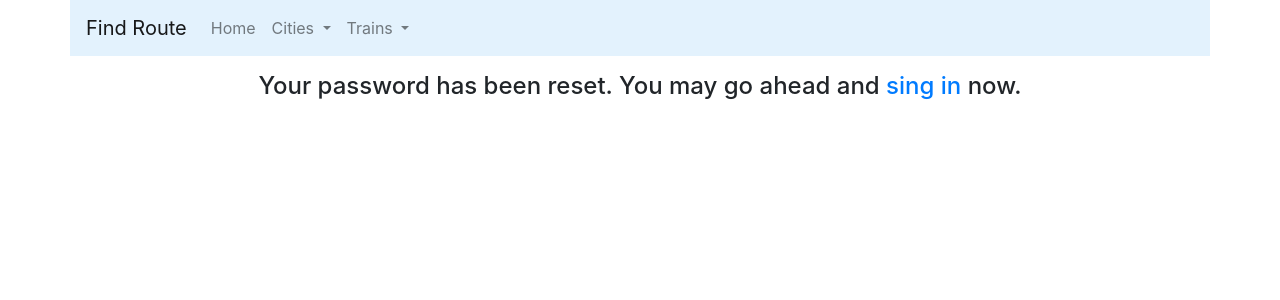
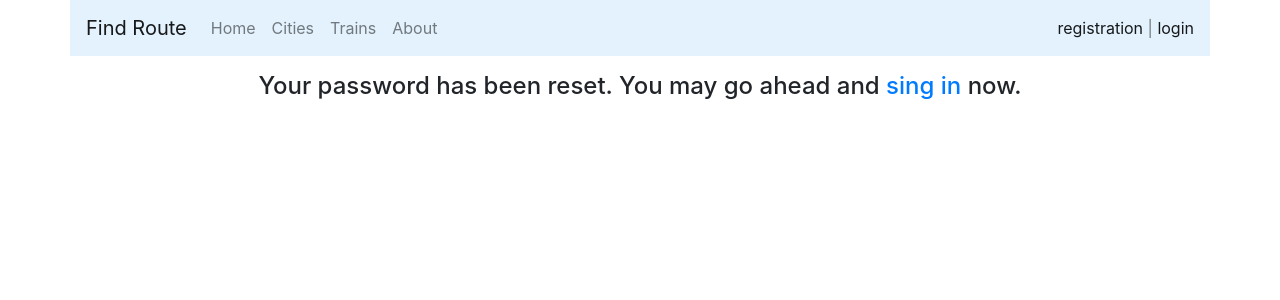
Before and after one commit to Atlan7/find_route, a Django app: page /accounts/reset_password_complete/ in a window 1280 px wide. Shown: the top 300 px of the page. Run offline with Django 3.2, Linux system fonts and the light colour scheme; parts of the project's set-up code (start-up, migrations or seed data) failed here and were passed over; some libraries are stand-ins or nearby versions.

Commit message:
Added action with account

```diff
--- a/templates/inc/_nav.html
+++ b/templates/inc/_nav.html
@@ -1,4 +1,5 @@
 {% url 'find_route' as find_route_url %}
+{% url 'about' as about_url %}
 {% url 'cities:view_cities' as view_cities_url %}
 {% url 'cities:add_city' as add_city_url %}
 {% url 'trains:view_trains' as view_trains_url %}
@@ -15,8 +16,10 @@
             <li class="nav-item {% if request.path == find_route_url %} active {% endif %} ">
                 <a class="nav-link" href="{% url 'find_route' %}"> Home </a>
             </li>
+            {% if user.is_superuser %}
                 <li class="nav-item dropdown {% if request.path == view_cities_url or request.path == add_city_url %} active {% endif %} ">
-                <a class="nav-link dropdown-toggle" href="" id="navbarDropdownMenuLink" role="button" data-toggle="dropdown" aria-haspopup="true" aria-expanded="false">
+                    <a class="nav-link dropdown-toggle" href="" id="navbarDropdownMenuLink" role="button" data-toggle="dropdown"
+                        aria-haspopup="true" aria-expanded="false">
                          Cities
                     </a>
                     <div class="dropdown-menu" aria-labelledby="navbarDropdownMenuLink">
@@ -25,7 +28,8 @@
                     </div>
                 </li>
                 <li class="nav-item dropdown {% if request.path == view_trains_url or request.path == add_train_url %} active {% endif %}">
-                <a class="nav-link dropdown-toggle" href="" id="navbarDropdownMenuLink" role="button" data-toggle="dropdown" aria-haspopup="true" aria-expanded="false">
+                    <a class="nav-link dropdown-toggle" href="" id="navbarDropdownMenuLink" role="button" data-toggle="dropdown" aria-haspopup="true"
+                        aria-expanded="false">
                          Trains
                     </a>
                     <div class="dropdown-menu" aria-labelledby="navbarDropdownMenuLink">
@@ -33,6 +37,40 @@
                         <a class="dropdown-item" href="{% url 'trains:add_train' %}">Add train</a>
                     </div>
                 </li>
+
+                <li class="nav-item {% if request.path == about_url  %} active {% endif %} ">
+                    <a class="nav-link" href="{% url 'about' %}"> About </a>
+                </li>
+
+            {% else %}
+
+                <li class="nav-item {% if request.path == view_cities_url  %} active {% endif %} ">
+                    <a class="nav-link" href="{% url 'cities:view_cities' %}"> Cities </a>
+                </li>
+
+                <li class="nav-item {% if request.path == view_trains_url %} active {% endif %} ">
+                    <a class="nav-link" href="{% url 'trains:view_trains' %}"> Trains </a>
+                </li>
+
+                <li class="nav-item {% if request.path == about_url  %} active {% endif %} ">
+                    <a class="nav-link" href="{% url 'about' %}"> About </a>
+                </li>
+            {% endif %}
         </ul>
     </div>
+		{% if request.user.is_authenticated %}
+
+	        <span class="navbar-text">
+	        	 Hello {{ user.username }} /
+	        	<a href="{% url 'accounts:logout' %}" id='logout' > logout </a>
+	        </span>
+
+		{% else %}
+
+	        <span class="navbar-text">
+	        	<a href="{% url 'accounts:registration' %}"> registration </a> |
+	        	<a href="{% url 'accounts:login' %}"> login </a>
+	        </span>
+
+  		{% endif %}
 </nav>
```
Lines whose indentation alone changed are shown as unchanged.
